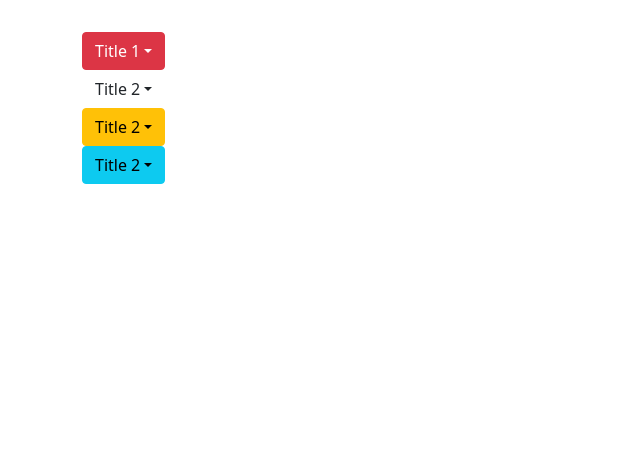
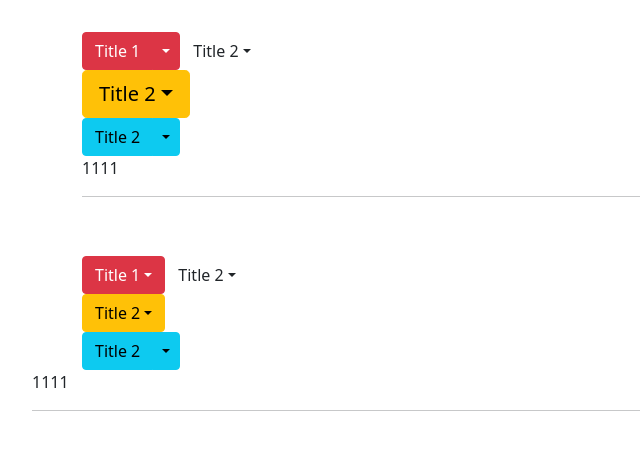
Before and after one commit to InComNetworking/vue-bootstrap-dropdown, a JavaScript app: page / in a window 1280 px wide. Shown: the top 450 px of the page, without its empty margins (0-640 px from the left). Built offline with nearby package versions, Linux system fonts and the light colour scheme.

Commit message:
Add btn-split

```diff
--- a/src/App.vue
+++ b/src/App.vue
@@ -75,8 +75,30 @@
 </style>
 <template>
   <div class="container">
-    <!-- Button trigger modal -->
-    <bootstrap-dropdown :title="title1" btn-class="btn-danger">
+    <!-- Button trigger dropdown -->
+    <div class="btn-group">
+      <bootstrap-dropdown
+        :title="title1"
+        btn-class="btn-danger"
+        btn-split="true"
+      >
+        <div>
+          <a class="dropdown-item" href="#">Action</a>
+          <a class="dropdown-item" href="#">Another action</a>
+          <a class="dropdown-item" href="#">Something else here</a>
+        </div>
+      </bootstrap-dropdown>
+    </div>
+    <div class="btn-group">
+      <bootstrap-dropdown :title="title2">
+        <div>
+          <a class="dropdown-item" href="#">Action</a>
+          <a class="dropdown-item" href="#">Another action</a>
+          <a class="dropdown-item" href="#">Something else here</a>
+        </div>
+      </bootstrap-dropdown>
+    </div>
+    <bootstrap-dropdown :title="title2" btn-class="btn-warning btn-lg">
       <div>
         <a class="dropdown-item" href="#">Action</a>
         <a class="dropdown-item" href="#">Another action</a>
@@ -84,14 +106,36 @@
       </div>
     </bootstrap-dropdown>
 
-    <bootstrap-dropdown :title="title2">
-      <div>
-        <a class="dropdown-item" href="#">Action</a>
-        <a class="dropdown-item" href="#">Another action</a>
-        <a class="dropdown-item" href="#">Something else here</a>
-      </div>
+    <bootstrap-dropdown :title="title2" btn-class="btn-info" btn-split="true">
+      <a class="dropdown-item" href="#">Action</a>
+      <a class="dropdown-item" href="#">Another action</a>
+      <a class="dropdown-item" href="#">Something else here</a>
     </bootstrap-dropdown>
 
+    <div style="min-height: 100px">
+      1111
+      <hr />
+    </div>
+    <div class="btn-group">
+      <bootstrap-dropdown :title="title1" btn-class="btn-danger">
+        <div>
+          <a class="dropdown-item" href="#" @click="title1 = 'Actions'"
+            >Action</a
+          >
+          <a class="dropdown-item" href="#">Another action</a>
+          <a class="dropdown-item" href="#">Something else here</a>
+        </div>
+      </bootstrap-dropdown>
+    </div>
+    <div class="btn-group">
+      <bootstrap-dropdown :title="title2">
+        <div>
+          <a class="dropdown-item" href="#">Action</a>
+          <a class="dropdown-item" href="#">Another action</a>
+          <a class="dropdown-item" href="#">Something else here</a>
+        </div>
+      </bootstrap-dropdown>
+    </div>
     <bootstrap-dropdown :title="title2" btn-class="btn-warning">
       <div>
         <a class="dropdown-item" href="#">Action</a>
@@ -105,6 +149,10 @@
       <a class="dropdown-item" href="#">Another action</a>
       <a class="dropdown-item" href="#">Something else here</a>
     </bootstrap-dropdown>
+  </div>
+  <div style="min-height: 1000px">
+    1111
+    <hr />
   </div>
 </template>
 <script>
--- a/src/BootstrapDropdown.vue
+++ b/src/BootstrapDropdown.vue
@@ -2,6 +2,7 @@
 <template>
   <div class="dropdown" :class="{ show: isShow }">
     <button
+      v-if="!btnSplit"
       class="btn dropdown-toggle"
       :class="btnClass"
       type="button"
@@ -14,11 +15,38 @@
     >
       {{ title }}
     </button>
+    <div class="btn-group">
+      <button
+        v-if="btnSplit"
+        class="btn"
+        :class="btnClass"
+        type="button"
+        data-toggle="dropdown"
+        aria-haspopup="true"
+        :id="id"
+        ref="button"
+      >
+        {{ title }}
+      </button>
+      <button
+        v-if="btnSplit"
+        class="btn dropdown-toggle dropdown-toggle-split"
+        :class="btnClass"
+        type="button"
+        data-toggle="dropdown"
+        aria-haspopup="true"
+        :aria-expanded="isShow"
+        @click="switchState"
+      >
+        <span class="sr-only">Toggle Dropdown</span>
+      </button>
+    </div>
     <div
       class="dropdown-menu"
       ref="popup"
       :class="{ show: isShow }"
       :aria-labelledby="id"
+      @click="switchState"
     >
       <slot></slot>
     </div>
```
